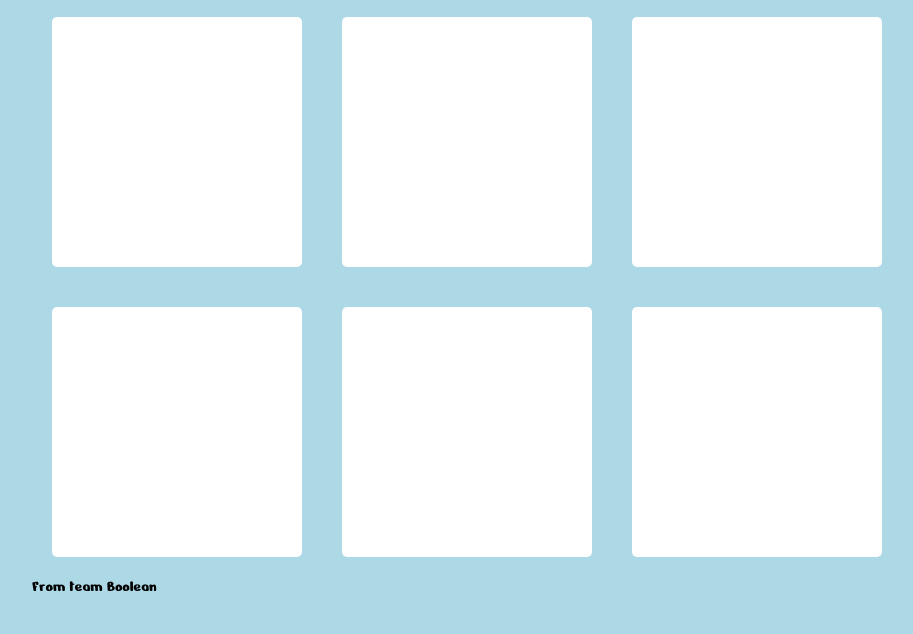
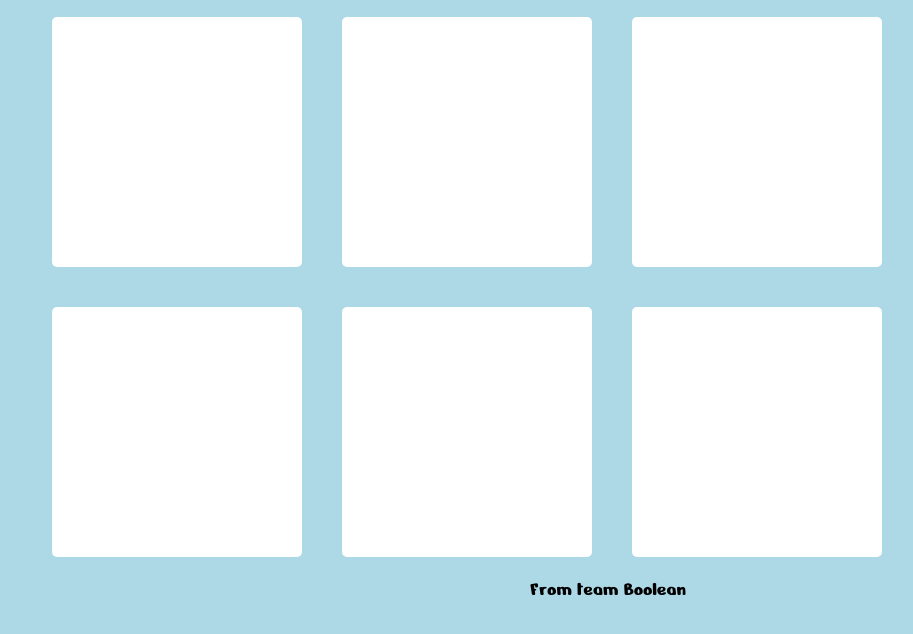
Before and after one commit to Salvatore1985/html-css-memory, a plain HTML site: page index.html in a window 1280 px wide. Shown: the part 162-796 px from the top of the page, without its empty margins (32-945 px from the left). Drawn offline with Linux system fonts and the light colour scheme.

Commit message:
footer-css

```diff
--- a/css/style.css
+++ b/css/style.css
@@ -81,3 +81,8 @@ font-size: 50px;
 .visibily{
     visibility: hidden;
 }
+footer{
+    text-align: center;
+    font-size:20px;
+
+}
```
